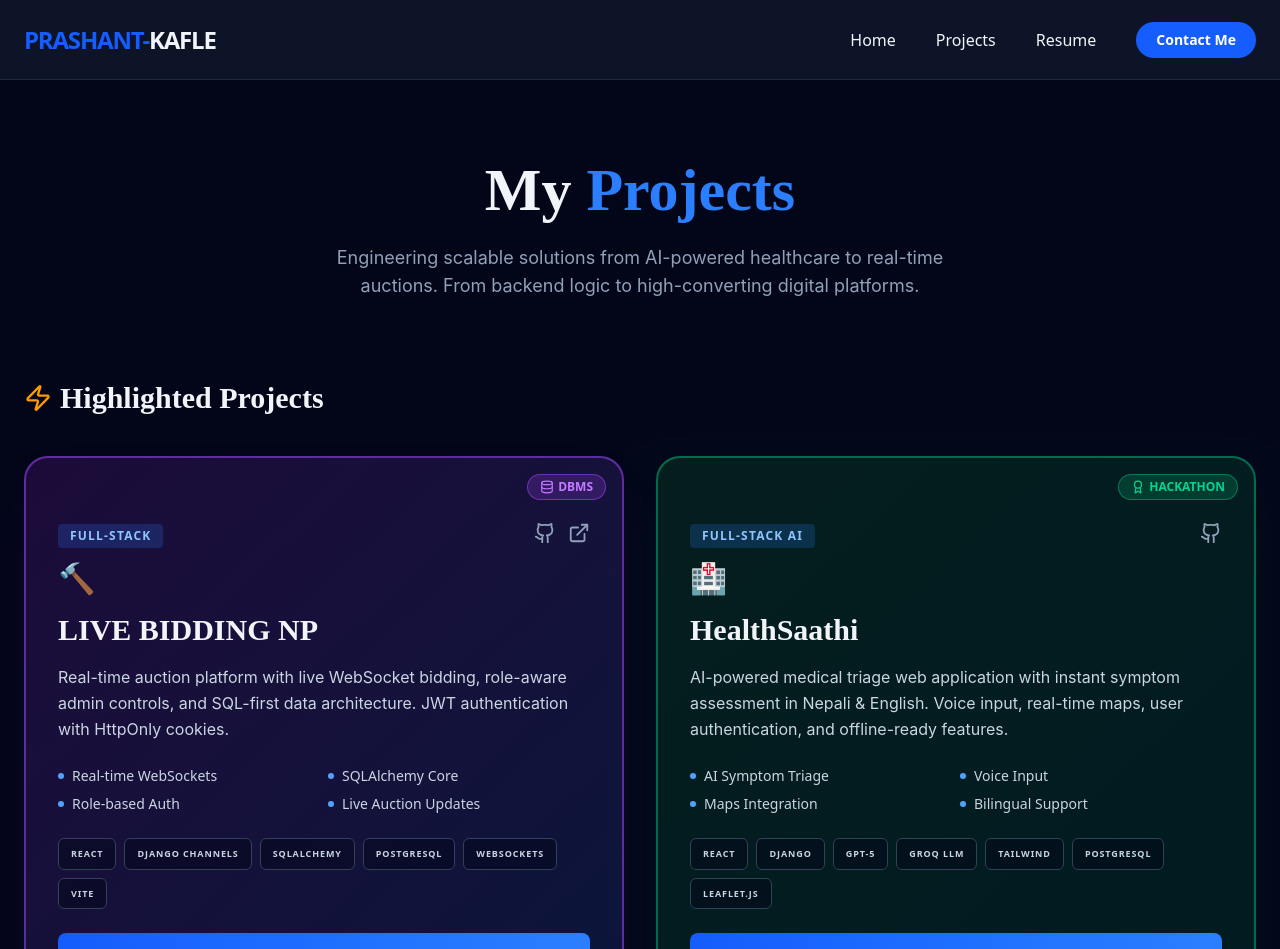
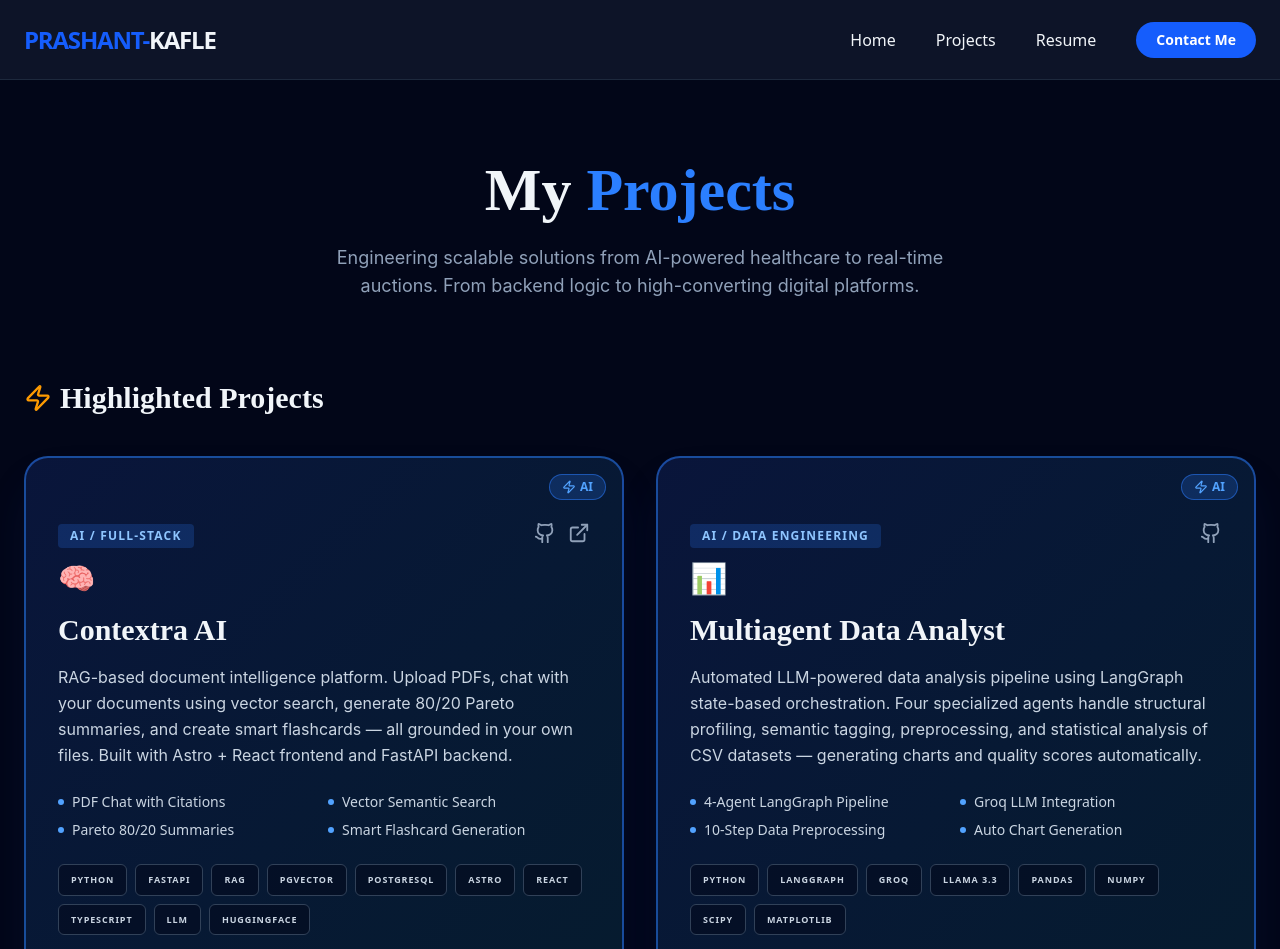
Before and after one commit to prashant7738/My-Portfolio, a React (Vite) app: page /projects in a window 1280 px wide. Shown: the top 949 px of the page. Built offline with nearby package versions, Linux system fonts and the light colour scheme; no server answers.

Commit message:
resume added

```diff
--- a/src/components/Projects.jsx
+++ b/src/components/Projects.jsx
@@ -4,6 +4,30 @@ import { Github, ExternalLink, Zap, Award, Database } from 'lucide-react';
 
 const Project = () => {
     const projectList = [
+        {
+            title: "Contextra AI",
+            description: "RAG-based document intelligence platform. Upload PDFs, chat with your documents using vector search, generate 80/20 Pareto summaries, and create smart flashcards — all grounded in your own files. Built with Astro + React frontend and FastAPI backend.",
+            category: "AI / Full-Stack",
+            tags: ["Python", "FastAPI", "RAG", "pgvector", "PostgreSQL", "Astro", "React", "TypeScript", "LLM", "HuggingFace"],
+            github: "https://github.com/prashant7738/Contextra-AI",
+            live: "https://contextra-ai.vercel.app/",
+            featured: true,
+            ai: true,
+            icon: "🧠",
+            highlights: ["PDF Chat with Citations", "Vector Semantic Search", "Pareto 80/20 Summaries", "Smart Flashcard Generation"]
+        },
+        {
+            title: "Multiagent Data Analyst",
+            description: "Automated LLM-powered data analysis pipeline using LangGraph state-based orchestration. Four specialized agents handle structural profiling, semantic tagging, preprocessing, and statistical analysis of CSV datasets — generating charts and quality scores automatically.",
+            category: "AI / Data Engineering",
+            tags: ["Python", "LangGraph", "Groq", "Llama 3.3", "Pandas", "NumPy", "SciPy", "Matplotlib"],
+            github: "https://github.com/prashant7738/multiagent-analyst",
+            live: "",
+            featured: true,
+            ai: true,
+            icon: "📊",
+            highlights: ["4-Agent LangGraph Pipeline", "Groq LLM Integration", "10-Step Data Preprocessing", "Auto Chart Generation"]
+        },
         {
             title: "LIVE BIDDING NP",
             description: "Real-time auction platform with live WebSocket bidding, role-aware admin controls, and SQL-first data architecture. JWT authentication with HttpOnly cookies.",
@@ -93,7 +117,9 @@ const Project = () => {
                                 <div
                                     key={index}
                                     className={`group relative bg-gradient-to-br rounded-3xl p-8 transition-all duration-300 flex flex-col justify-between h-full
-                                        ${project.hackathon
+                                        ${project.ai
+                                            ? 'from-blue-900/30 to-cyan-900/30 border-2 border-blue-500/50 hover:border-blue-400 shadow-2xl shadow-blue-900/20'
+                                            : project.hackathon
                                             ? 'from-green-900/30 to-emerald-900/30 border-2 border-emerald-500/50 hover:border-emerald-400 shadow-2xl shadow-emerald-900/20'
                                             : 'from-purple-900/30 to-blue-900/30 border-2 border-purple-500/50 hover:border-purple-400 shadow-2xl shadow-purple-900/20'
                                         }
@@ -101,6 +127,12 @@ const Project = () => {
                                 >
                                     {/* Badge Icons */}
                                     <div className="absolute top-4 right-4 flex items-center gap-2">
+                                        {project.ai && (
+                                            <div className="bg-blue-500/20 border border-blue-500/50 rounded-full px-3 py-1 flex items-center gap-1">
+                                                <Zap size={14} className="text-blue-400" />
+                                                <span className="text-xs font-bold text-blue-400">AI</span>
+                                            </div>
+                                        )}
                                         {project.hackathon && (
                                             <div className="bg-emerald-500/20 border border-emerald-500/50 rounded-full px-3 py-1 flex items-center gap-1">
                                                 <Award size={14} className="text-emerald-400" />
```
Also changed, not shown: 1 other file (tests, documents, lock files or other folders).
